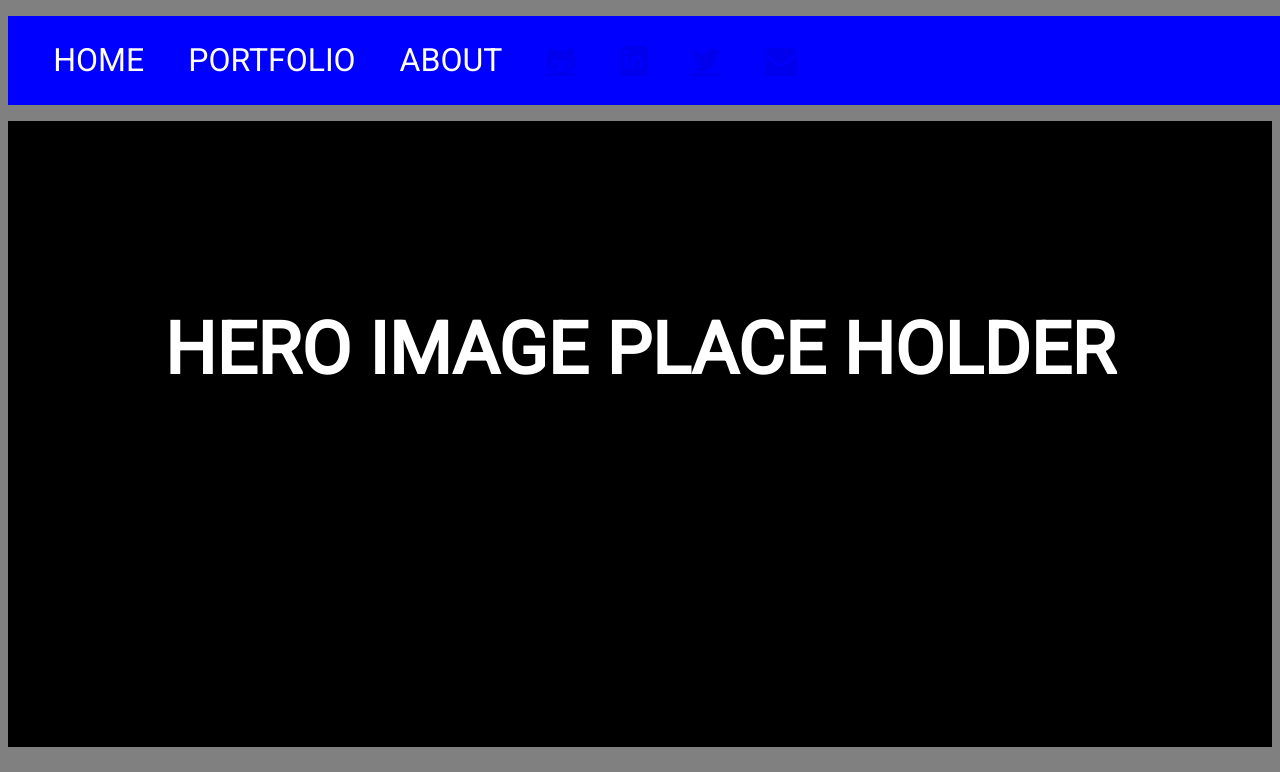
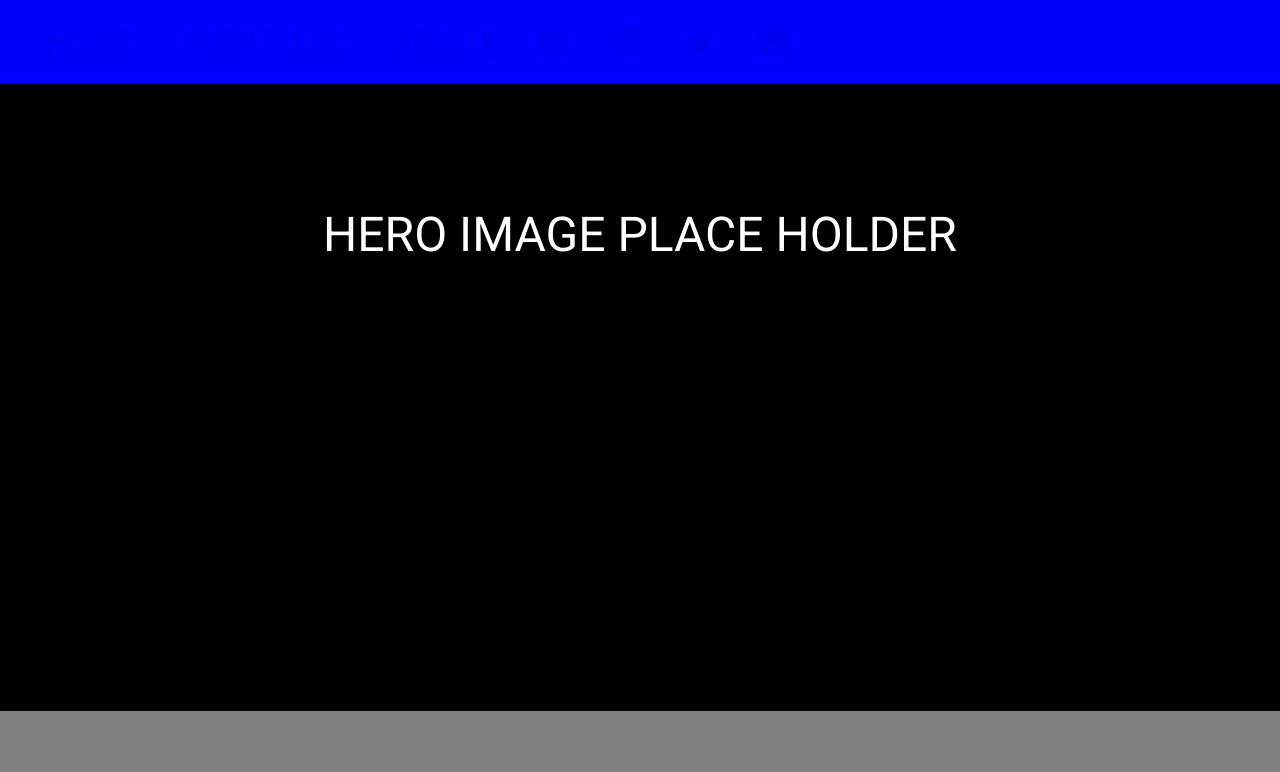
Before and after one commit to nicuparente/portfolio, a plain HTML site: page index.html in a window 1280 px wide. Shown: the top 772 px of the page. Drawn offline with nearby package versions, Linux system fonts and the light colour scheme.

Commit message:
Address comments from portfolio-day-1 assignment

```diff
--- /dev/null
+++ b/css/reset.css
@@ -0,0 +1,48 @@
+/* http://meyerweb.com/eric/tools/css/reset/
+   v2.0 | 20110126
+   License: none (public domain)
+*/
+
+html, body, div, span, applet, object, iframe,
+h1, h2, h3, h4, h5, h6, p, blockquote, pre,
+a, abbr, acronym, address, big, cite, code,
+del, dfn, em, img, ins, kbd, q, s, samp,
+small, strike, strong, sub, sup, tt, var,
+b, u, i, center,
+dl, dt, dd, ol, ul, li,
+fieldset, form, label, legend,
+table, caption, tbody, tfoot, thead, tr, th, td,
+article, aside, canvas, details, embed,
+figure, figcaption, footer, header, hgroup,
+menu, nav, output, ruby, section, summary,
+time, mark, audio, video {
+	margin: 0;
+	padding: 0;
+	border: 0;
+	font-size: 100%;
+	font: inherit;
+	vertical-align: baseline;
+}
+/* HTML5 display-role reset for older browsers */
+article, aside, details, figcaption, figure,
+footer, header, hgroup, menu, nav, section {
+	display: block;
+}
+body {
+	line-height: 1;
+}
+ol, ul {
+	list-style: none;
+}
+blockquote, q {
+	quotes: none;
+}
+blockquote:before, blockquote:after,
+q:before, q:after {
+	content: '';
+	content: none;
+}
+table {
+	border-collapse: collapse;
+	border-spacing: 0;
+}
--- a/index.html
+++ b/index.html
@@ -4,17 +4,18 @@
   <meta name="viewport" content="width=device-width, initial-scale=1">
   <link href="https://maxcdn.bootstrapcdn.com/font-awesome/4.7.0/css/font-awesome.min.css" rel="stylesheet" integrity="sha384-wvfXpqpZZVQGK6TAh5PVlGOfQNHSoD2xbE+QkPxCAFlNEevoEH3Sl0sibVcOQVnN" crossorigin="anonymous">
   <link href="https://fonts.googleapis.com/css?family=Roboto" rel="stylesheet">
+  <link rel="stylesheet" href="css/reset.css">
   <link rel="stylesheet" href="css/base.css">
   <link rel="stylesheet" href="css/module.css">
-  <link rel="stylesheet" href="css/layout.css"
+  <link rel="stylesheet" href="css/layout.css">
 </head>
 <body>
   <nav class="main-nav">
     <div class="fa fa-bars"></div>
     <ul >
-      <li><a href="#"></a>HOME</li>
-      <li><a href="#"></a>PORTFOLIO</li>
-      <li><a href="#"></a>ABOUT</li>
+      <li><a href="#">HOME</a></li>
+      <li><a href="#">PORTFOLIO</a></li>
+      <li><a href="#">ABOUT</a></li>
       <li><a href="https://github.com/nicuparente" class="fa fa-github-alt"></a></li>
       <li><a href="https://www.linkedin.com/in/nicuparente" class="fa fa-linkedin-square"></a></li>
       <li><a href="https://twitter.com/nicuparente" class="fa fa-twitter"></a></li>
@@ -43,7 +44,7 @@
   <footer>
     © Nicu Parente 2017
   </footer>
-
+  <scriot
   <script src="https://code.jquery.com/jquery-3.2.1.min.js" integrity="sha256-hwg4gsxgFZhOsEEamdOYGBf13FyQuiTwlAQgxVSNgt4=" crossorigin="anonymous"></script>
   <script type="text/javascript" src="js/project.js"></script>
   <script type="text/javascript" scr="js/main.js"></script>
```
